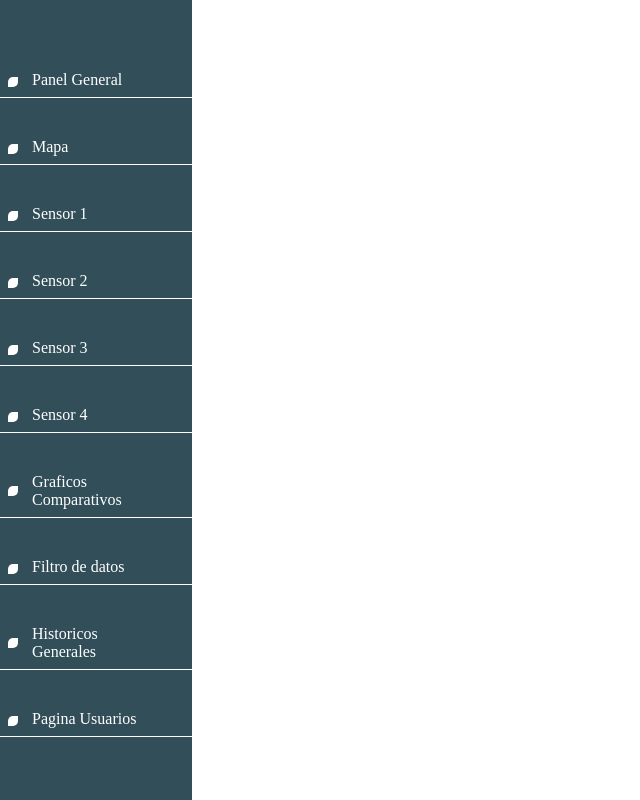
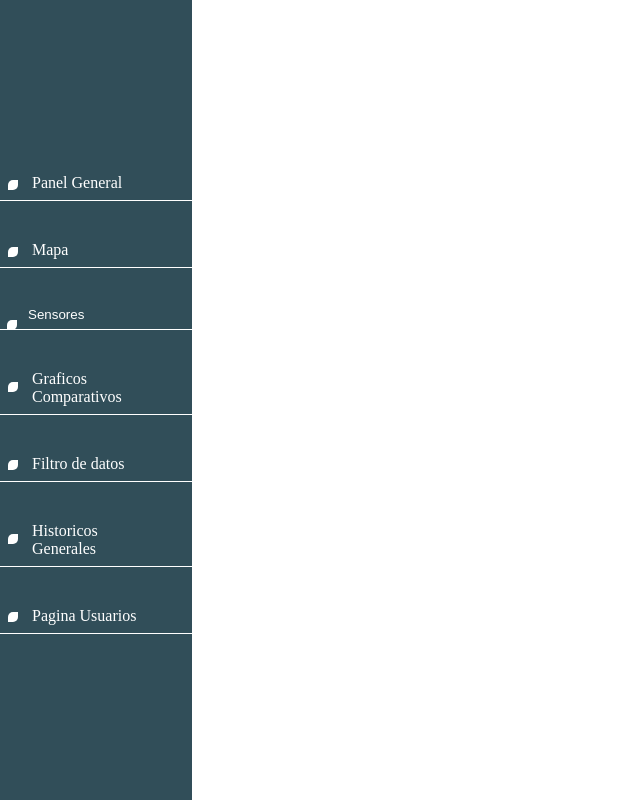
Before and after one commit to TANHEHANZ/ProyectoSistemasControl, a React (Vite) app in the folder front/: page / in a window 1280 px wide. Shown: the whole page, without its empty margins (0-640 px from the left). Built offline with nearby package versions, Linux system fonts and the light colour scheme.

Commit message:
styleNavCorecciion

```diff
--- a/front/src/pages/Dashboard/navDash.jsx
+++ b/front/src/pages/Dashboard/navDash.jsx
@@ -1,16 +1,22 @@
-import React from "react";
+import React, { useState } from "react";
 import { Outlet } from "react-router-dom";
-import { Container ,NavLink} from "../../styles/styleGlobal";
+import { Container, NavLink } from "../../styles/styleGlobal";
 const NavDash = () => {
+  const [expandir, setExpandir] = useState(false);
   return (
     <Container>
       <nav>
         <NavLink to="/dashboard/Panel">Panel General</NavLink>
         <NavLink to="/dashboard/Mapa">Mapa</NavLink>
-        <NavLink to="/dashboard/Sensor1">Sensor 1</NavLink>
-        <NavLink to="/dashboard/Sensor2">Sensor 2</NavLink>
-        <NavLink to="/dashboard/Sensor3">Sensor 3</NavLink>
-        <NavLink to="/dashboard/Sensor4">Sensor 4</NavLink>
+        <button onClick={() => setExpandir(!expandir)}>Sensores</button>
+        {expandir && (
+          <article>
+            <NavLink to="/dashboard/Sensor1">Sensor 1</NavLink>
+            <NavLink to="/dashboard/Sensor2">Sensor 2</NavLink>
+            <NavLink to="/dashboard/Sensor3">Sensor 3</NavLink>
+            <NavLink to="/dashboard/Sensor4">Sensor 4</NavLink>
+          </article>
+        )}
         <NavLink to="/dashboard/Graficos">Graficos Comparativos</NavLink>
         <NavLink to="/dashboard/Filtro">Filtro de datos</NavLink>
         <NavLink to="/dashboard/Historicos">Historicos Generales</NavLink>
--- a/front/src/styles/styleGlobal.jsx
+++ b/front/src/styles/styleGlobal.jsx
@@ -13,38 +13,72 @@ export const Container = styled.section`
     flex-direction:column;
     gap: 2em;
     background-color: ${colors.primary};
+    & article {
+      display: flex;
+      flex-direction: column;
+      width:80%;
+    }
+    & button {
+      text-align: start;
+      background-color: transparent;
+      border: none;
+      color: ${colors.light};
+      width: 100%;
+      padding: 0.5em 2.1em;
+      transition: all 0.3s ease-in-out;
+      border-bottom: solid 1px ${colors.light};
+      &::after {
+        content: "";
+        position: absolute;
+        width: 10px;
+        height: 10px;
+        background-color: ${colors.light};
+        left: 0.5em;
+        top: 40%;
+        border-radius: 50% 0;
+      }
+      &:hover {
+        background-color: ${colors.secundary};
+        color: ${colors.primary};
+        transform: translateX(0.5em);
+        border-radius: 0 0.3em 0.3em 0;
+        &::after {
+          background-color: ${colors.primary};
+        }
+      }
+    }
   }
   & > section {
     width: calc(15vw - 100vw);
-    height:100vh;
+    height: 100vh;
   }
 `;
 
 export const NavLink = styled(Link)`
   text-decoration: none;
   color: ${colors.light};
-  width:100%;
-  padding:0.5em  2em;
-  border-bottom:solid 1px ${colors.light};
-  position:relative;
-  transition:all .3s ease-in-out;
-  &::after{
-    content:"";
-    position:absolute;
-    width:10px;
-    height:10px;
-    background-color:${colors.light};
-    left:0.5em;
-    top:40%;
-    border-radius:50% 0;
+  width: 100%;
+  padding: 0.5em 2em;
+  border-bottom: solid 1px ${colors.light};
+  position: relative;
+  transition: all 0.3s ease-in-out;
+  &::after {
+    content: "";
+    position: absolute;
+    width: 10px;
+    height: 10px;
+    background-color: ${colors.light};
+    left: 0.5em;
+    top: 40%;
+    border-radius: 50% 0;
   }
-  &:hover{
-    background-color:${colors.secundary};
-    color:${colors.primary};
-    transform:translateX(.5em);
-    border-radius:0 .3em .3em 0;
-    &::after{
-        background-color:${colors.primary};
+  &:hover {
+    background-color: ${colors.secundary};
+    color: ${colors.primary};
+    transform: translateX(0.5em);
+    border-radius: 0 0.3em 0.3em 0;
+    &::after {
+      background-color: ${colors.primary};
     }
   }
 `;
```
